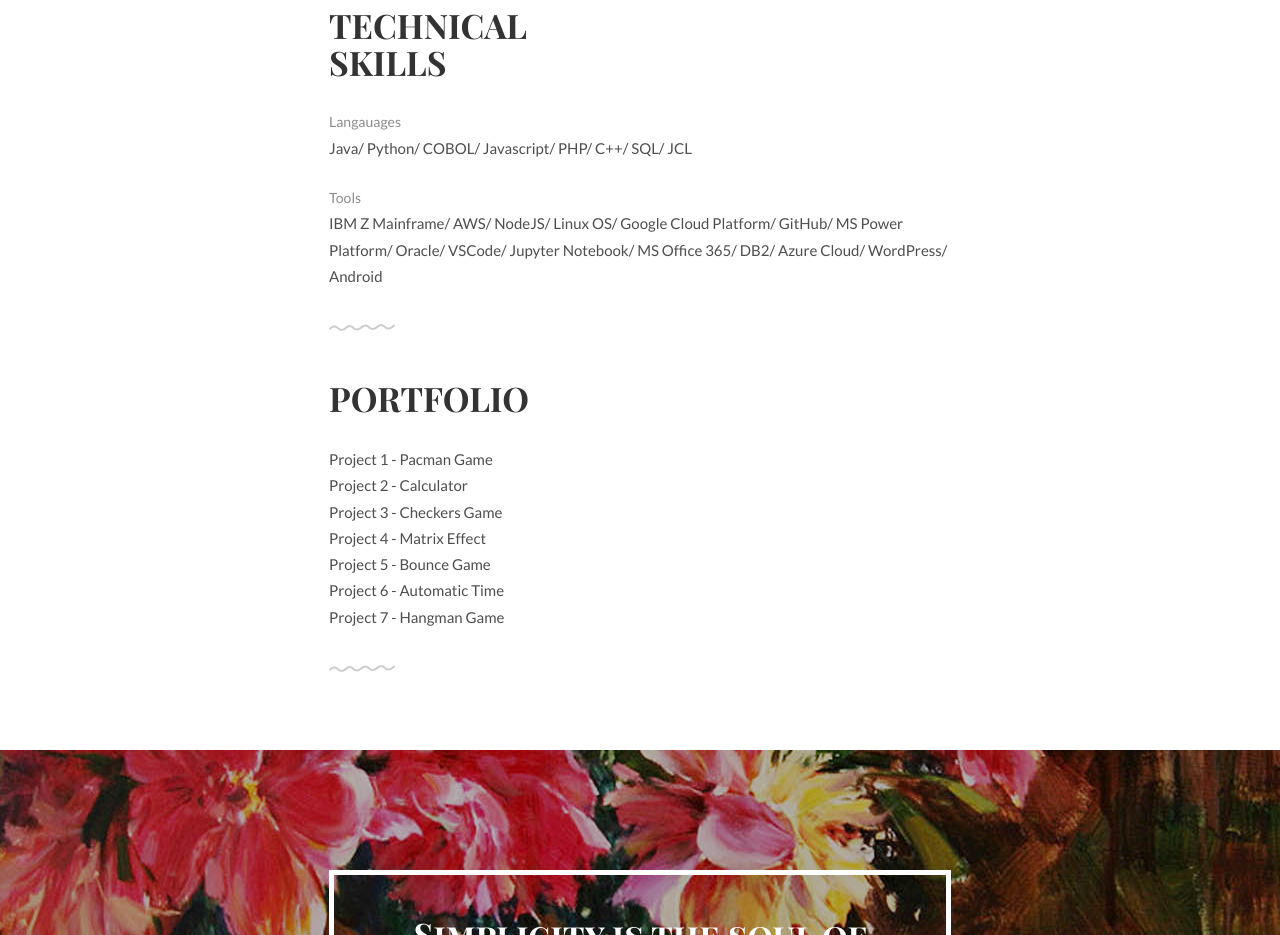
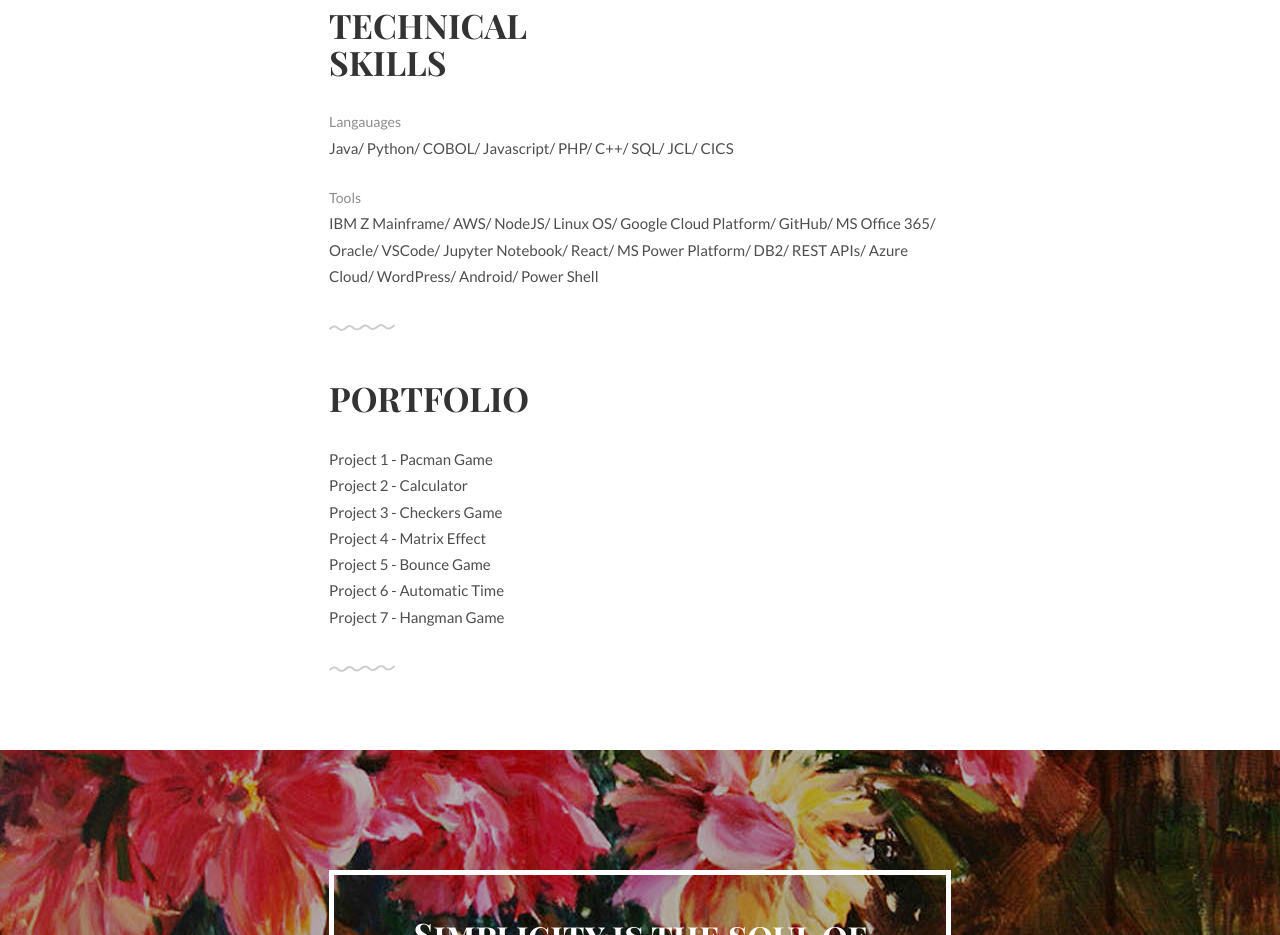
Before and after one commit to sbu-musida/sbu-musida.github.io, a plain HTML site: page index.html in a window 1280 px wide. Shown: the part 2500-3435 px from the top of the page. Drawn offline with Linux system fonts and the light colour scheme.

Commit message:
Update index.html

```diff
--- a/index.html
+++ b/index.html
@@ -202,11 +202,11 @@
 			<h1>Technical<br>Skills</h1>
 			<ul class="skill-list list-flat">
 				<li>Langauages</li>
-				<li>Java/ Python/ COBOL/ Javascript/ PHP/ C++/ SQL/ JCL</li>
+				<li>Java/ Python/ COBOL/ Javascript/ PHP/ C++/ SQL/ JCL/ CICS</li>
 			</ul>
 			<ul class="skill-list list-flat">
 				<li>Tools</li>
-				<li>IBM Z Mainframe/ AWS/ NodeJS/ Linux OS/ Google Cloud Platform/ GitHub/ MS Power Platform/ Oracle/ VSCode/ Jupyter Notebook/ MS Office 365/ DB2/ Azure Cloud/ WordPress/ Android </li>
+				<li>IBM Z Mainframe/ AWS/ NodeJS/ Linux OS/ Google Cloud Platform/ GitHub/ MS Office 365/ Oracle/ VSCode/ Jupyter Notebook/ React/ MS Power Platform/ DB2/ REST APIs/ Azure Cloud/ WordPress/ Android/ Power Shell</li>
 			</ul>
 		</div>
 	</div>
```
